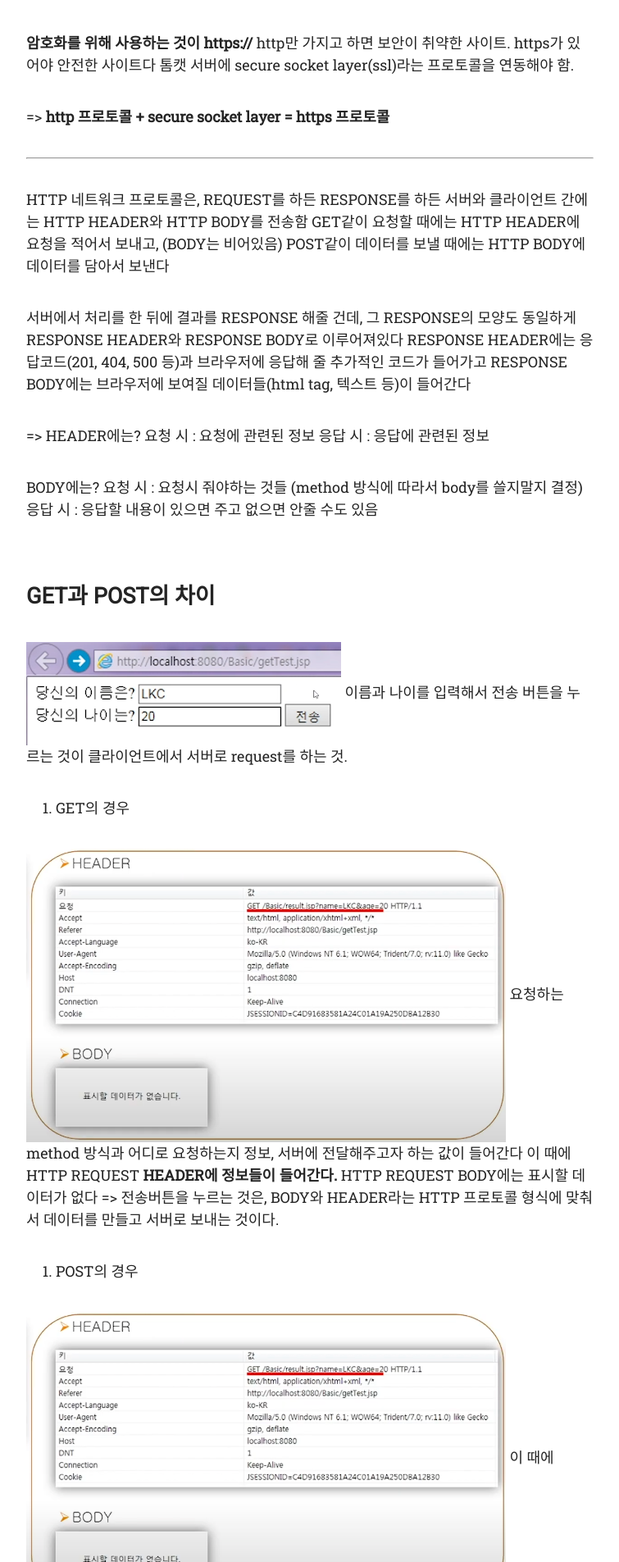
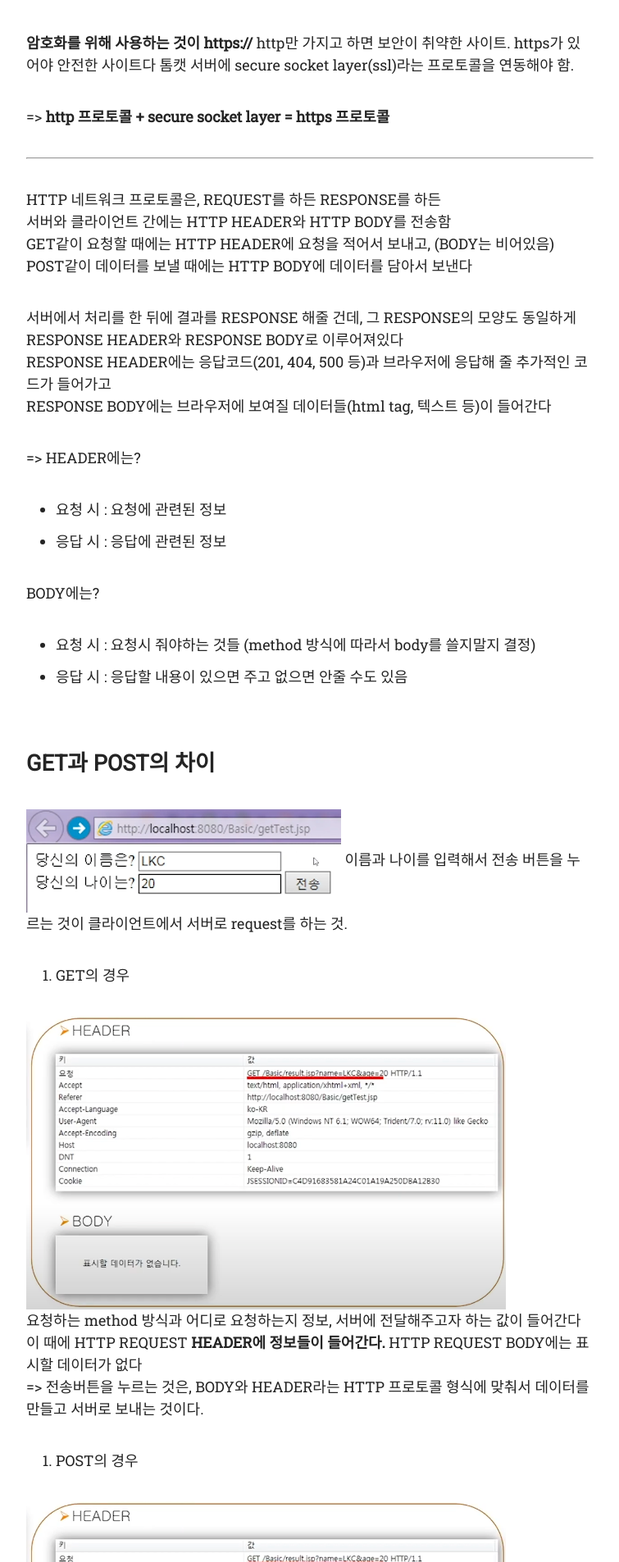
Before and after one commit to dev-Jeenie/dev-Jeenie.github.io, a Jekyll site: the page built from _posts/2021-10-26-http-method.md, in a window 1280 px wide. Shown: the part 1834-3739 px from the top of the page at 82% size, without its empty margins (394-1149 px from the left). Built offline with Jekyll 4.4.1, drawn with Linux system fonts in a browser that asks for light colours; nearby versions of some CDN libraries; some web fonts are replaced; our own code applies the rules of GitHub Pages for plain Markdown files; some of the changed text lies outside the part shown.

Commit message:
post:1028

```diff
--- a/_posts/2021-10-26-http-method.md
+++ b/_posts/2021-10-26-http-method.md
@@ -65,24 +65,24 @@ http만 가지고 하면 보안이 취약한 사이트. https가 있어야 안
 
 <hr />
 
-HTTP 네트워크 프로토콜은, REQUEST를 하든 RESPONSE를 하든
-서버와 클라이언트 간에는 HTTP HEADER와 HTTP BODY를 전송함
-GET같이 요청할 때에는 HTTP HEADER에 요청을 적어서 보내고, (BODY는 비어있음)
-POST같이 데이터를 보낼 때에는 HTTP BODY에 데이터를 담아서 보낸다
+HTTP 네트워크 프로토콜은, REQUEST를 하든 RESPONSE를 하든<br/>
+서버와 클라이언트 간에는 HTTP HEADER와 HTTP BODY를 전송함<br/>
+GET같이 요청할 때에는 HTTP HEADER에 요청을 적어서 보내고, (BODY는 비어있음)<br/>
+POST같이 데이터를 보낼 때에는 HTTP BODY에 데이터를 담아서 보낸다<br/>
 
 서버에서 처리를 한 뒤에 결과를 RESPONSE 해줄 건데, 그 RESPONSE의 모양도 동일하게
-RESPONSE HEADER와 RESPONSE BODY로 이루어져있다
-RESPONSE HEADER에는 응답코드(201, 404, 500 등)과 브라우저에 응답해 줄 추가적인 코드가 들어가고
+RESPONSE HEADER와 RESPONSE BODY로 이루어져있다<br/>
+RESPONSE HEADER에는 응답코드(201, 404, 500 등)과 브라우저에 응답해 줄 추가적인 코드가 들어가고<br/>
 RESPONSE BODY에는 브라우저에 보여질 데이터들(html tag, 텍스트 등)이 들어간다
 
 =>
 HEADER에는?
-요청 시 : 요청에 관련된 정보
-응답 시 : 응답에 관련된 정보
+- 요청 시 : 요청에 관련된 정보
+- 응답 시 : 응답에 관련된 정보
 
 BODY에는?
-요청 시 : 요청시 줘야하는 것들 (method 방식에 따라서 body를 쓸지말지 결정)
-응답 시 : 응답할 내용이 있으면 주고 없으면 안줄 수도 있음
+- 요청 시 : 요청시 줘야하는 것들 (method 방식에 따라서 body를 쓸지말지 결정)
+- 응답 시 : 응답할 내용이 있으면 주고 없으면 안줄 수도 있음
 
 ## GET과 POST의 차이
 
@@ -91,29 +91,29 @@ BODY에는?
 
 1. GET의 경우
 
-<img src="/assets/images/GET_example_result.png" />
-요청하는 method 방식과 어디로 요청하는지 정보, 서버에 전달해주고자 하는 값이 들어간다
-이 때에 HTTP REQUEST <b>HEADER에 정보들이 들어간다.</b> HTTP REQUEST BODY에는 표시할 데이터가 없다
+<img src="/assets/images/GET_example_result.png" /><br/>
+요청하는 method 방식과 어디로 요청하는지 정보, 서버에 전달해주고자 하는 값이 들어간다<br/>
+이 때에 HTTP REQUEST <b>HEADER에 정보들이 들어간다.</b> HTTP REQUEST BODY에는 표시할 데이터가 없다<br/>
 => 전송버튼을 누르는 것은, BODY와 HEADER라는 HTTP 프로토콜 형식에 맞춰서 데이터를 만들고 서버로 보내는 것이다.
 
 2. POST의 경우
 
-<img src="/assets/images/GET_example_result.png" />
-이 때에 HTTP REQUEST <b>HEADER에 정보들이 들어가지 않는다.</b> 대신 HTTP REQUEST BODY에 정보들이 들어간다
+<img src="/assets/images/GET_example_result.png" /><br/>
+이 때에 HTTP REQUEST <b>HEADER에 정보들이 들어가지 않는다.</b> 대신 HTTP REQUEST BODY에 정보들이 들어간다<br/>
 => 전송버튼을 누르는 것은, BODY와 HEADER라는 HTTP 프로토콜 형식에 맞춰서 데이터를 만들고 서버로 보내는 것이다.
 
 
 
 
 ### REST API
- "요청에 명확한 의미를 주자"
-REST API가 나오면서 GET, POST, PUT, DELETE로 사용
+ "요청에 명확한 의미를 주자"<br/>
+REST API가 나오면서 GET, POST, PUT, DELETE로 사용<br/>
 
 
-정리!
-클라이언트에서 서버로 요청 시 (REQUEST) 데이터 전달 개념
+정리!<br/>
+클라이언트에서 서버로 요청 시 (REQUEST) 데이터 전달 개념<br/>
 - GET
 - POST
-이때, 요청과 함께 전달하는 값을 파라미터라고 부른다
+이때, 요청과 함께 전달하는 값을 파라미터라고 부른다<br/>
 
 서버에서는 클라이언트 요청으로 전달된 parameter를 꺼내서 사용함.
```
